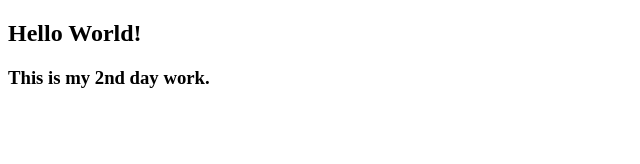
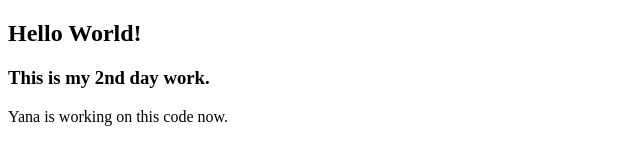
Before and after one commit to inafsdeveloper/mywebapp-pn, a plain HTML site: page index.html in a window 1280 px wide. Shown: the whole page, without its empty margins (0-640 px from the left). Drawn offline with Linux system fonts and the light colour scheme.

Commit message:
Yana is adding code now.

```diff
--- a/index.html
+++ b/index.html
@@ -8,6 +8,7 @@
 <body>
     <h2>Hello World!</h2>
     <h3>This is my 2nd day work.</h3>
+    <p>Yana is working on this code now.</p>
 </body>
 
 </html>
```
